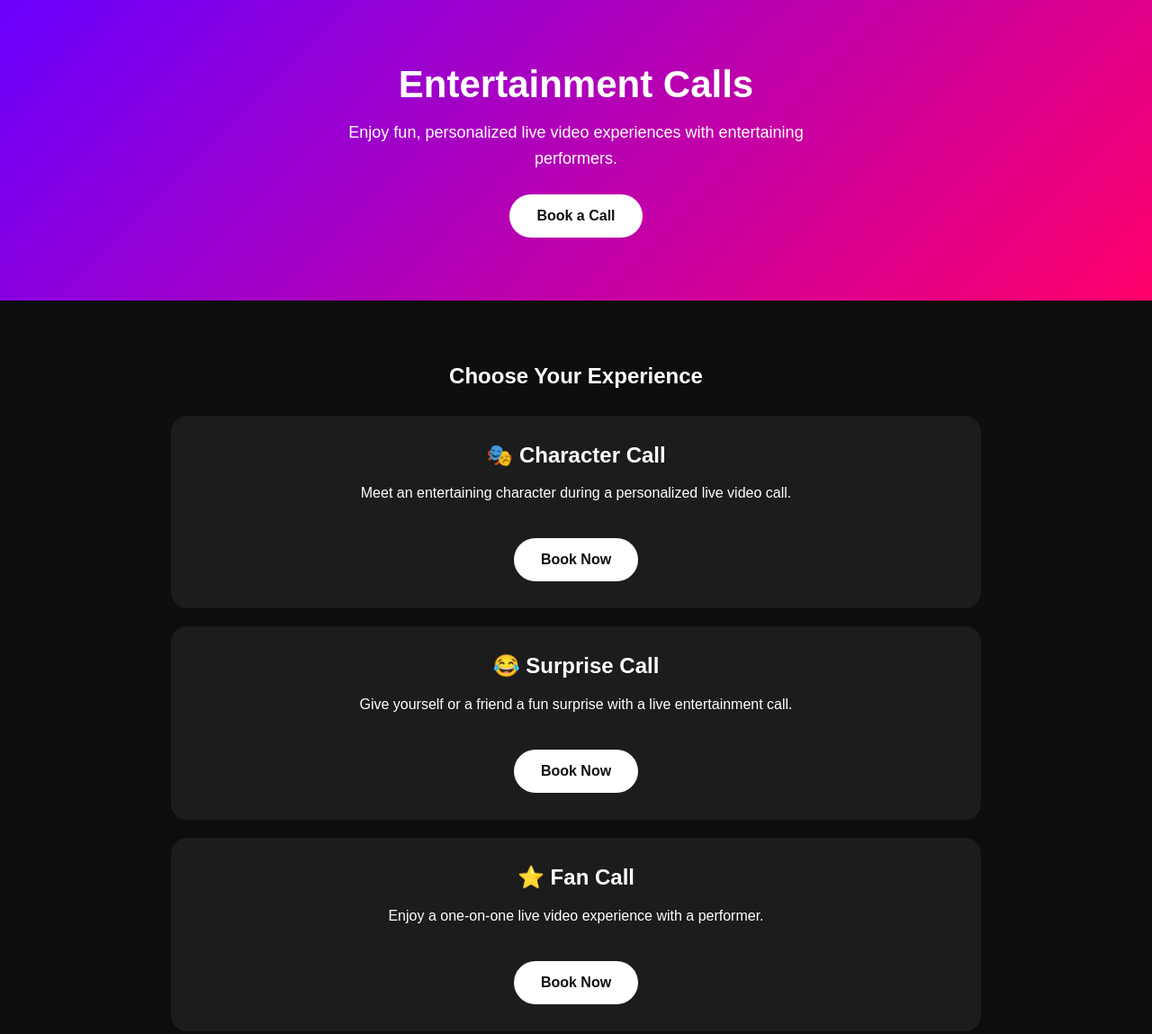
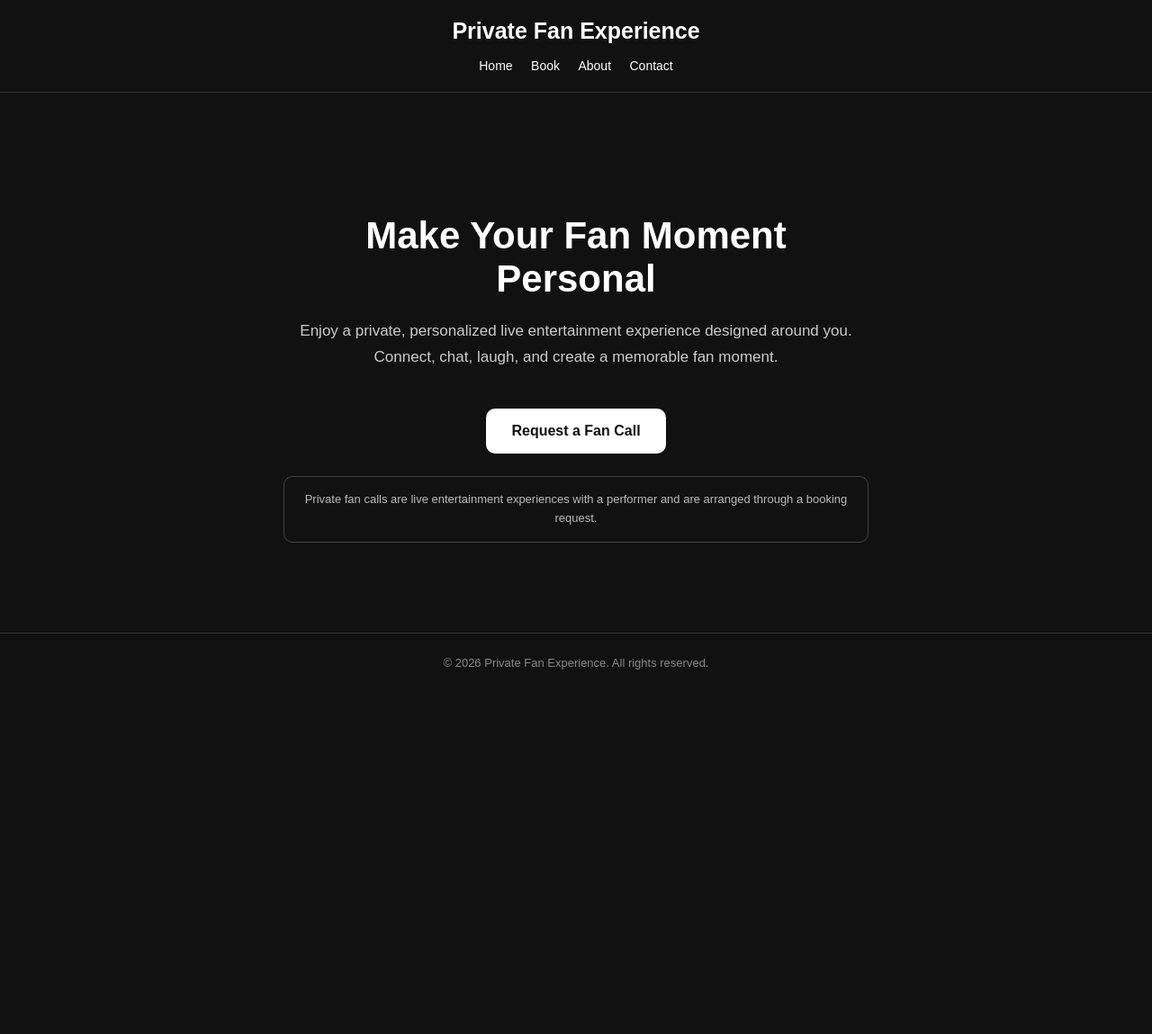
Before and after one commit to matts485/-matt-live-calls., a website: page index.html in a window 1280 px wide. Shown: the top 1149 px of the page at 90% size. After the commit the page ends 800 px from the top, so only its background shows below. Drawn offline with Linux system fonts and the light colour scheme.

Commit message:
Update home page
Updated the title and theme of the webpage to reflect a private fan experience. Modified styles and structure for improved layout and user navigation.

```diff
--- a/index.html
+++ b/index.html
@@ -3,7 +3,7 @@
 <head>
   <meta charset="UTF-8">
   <meta name="viewport" content="width=device-width, initial-scale=1.0">
-  <title>Entertainment Calls</title>
+  <title>Private Fan Experience</title>
 
   <style>
     * {
@@ -13,126 +13,132 @@
     body {
       margin: 0;
       font-family: Arial, sans-serif;
-      background: #0d0d0d;
-      color: white;
+      background: #111;
+      color: #fff;
     }
 
     header {
-      padding: 70px 20px;
+      padding: 20px;
       text-align: center;
-      background: linear-gradient(135deg, #6a00ff, #ff006a);
+      border-bottom: 1px solid #333;
     }
 
     header h1 {
-      font-size: 42px;
-      margin: 0 0 15px;
+      margin: 0;
+      font-size: 25px;
     }
 
-    header p {
-      font-size: 18px;
-      max-width: 600px;
-      margin: auto;
-      line-height: 1.6;
+    nav {
+      margin-top: 15px;
+    }
+
+    nav a {
+      color: #fff;
+      text-decoration: none;
+      margin: 0 8px;
+      font-size: 14px;
+    }
+
+    .hero {
+      min-height: 75vh;
+      display: flex;
+      align-items: center;
+      justify-content: center;
+      text-align: center;
+      padding: 40px 20px;
+    }
+
+    .hero-content {
+      max-width: 650px;
+    }
+
+    .hero h2 {
+      font-size: 42px;
+      margin-bottom: 20px;
+    }
+
+    .hero p {
+      color: #ccc;
+      line-height: 1.7;
+      font-size: 17px;
     }
 
     .button {
       display: inline-block;
       margin-top: 25px;
-      padding: 15px 30px;
-      background: white;
+      padding: 16px 28px;
+      background: #fff;
       color: #111;
       text-decoration: none;
-      border-radius: 30px;
+      border-radius: 10px;
       font-weight: bold;
     }
 
-    .section {
-      padding: 50px 20px;
-      text-align: center;
-    }
-
-    .cards {
-      max-width: 900px;
-      margin: 30px auto;
-      display: grid;
-      gap: 20px;
-    }
-
-    .card {
-      background: #1c1c1c;
-      padding: 30px;
-      border-radius: 18px;
-    }
-
-    .card h2 {
-      margin-top: 0;
+    .notice {
+      margin-top: 25px;
+      padding: 15px;
+      border: 1px solid #444;
+      border-radius: 10px;
+      color: #bbb;
+      font-size: 13px;
+      line-height: 1.6;
     }
 
     footer {
-      padding: 30px;
       text-align: center;
+      padding: 25px;
       color: #888;
+      font-size: 13px;
+      border-top: 1px solid #333;
+    }
+
+    @media (max-width: 600px) {
+      .hero h2 {
+        font-size: 34px;
+      }
     }
   </style>
 </head>
 
 <body>
 
-<header>
-  <h1>Entertainment Calls</h1>
-  <p>
-    Enjoy fun, personalized live video experiences with entertaining performers.
-  </p>
+  <header>
+    <h1>Private Fan Experience</h1>
 
-  <a class="button" href="book.html">
-    Book a Call
-  </a>
-</header>
+    <nav>
+      <a href="index.html">Home</a>
+      <a href="book.html">Book</a>
+      <a href="about.html">About</a>
+      <a href="contact.html">Contact</a>
+    </nav>
+  </header>
 
-<section class="section">
-  <h2>Choose Your Experience</h2>
+  <section class="hero">
+    <div class="hero-content">
 
-  <div class="cards">
+      <h2>Make Your Fan Moment Personal</h2>
 
-    <div class="card">
-      <h2>🎭 Character Call</h2>
       <p>
-        Meet an entertaining character during a personalized live video call.
+        Enjoy a private, personalized live entertainment experience
+        designed around you. Connect, chat, laugh, and create a memorable
+        fan moment.
       </p>
 
       <a class="button" href="book.html">
-        Book Now
+        Request a Fan Call
       </a>
+
+      <div class="notice">
+        Private fan calls are live entertainment experiences with a performer
+        and are arranged through a booking request.
+      </div>
+
     </div>
+  </section>
 
-    <div class="card">
-      <h2>😂 Surprise Call</h2>
-      <p>
-        Give yourself or a friend a fun surprise with a live entertainment call.
-      </p>
-
-      <a class="button" href="book.html">
-        Book Now
-      </a>
-    </div>
-
-    <div class="card">
-      <h2>⭐ Fan Call</h2>
-      <p>
-        Enjoy a one-on-one live video experience with a performer.
-      </p>
-
-      <a class="button" href="book.html">
-        Book Now
-      </a>
-    </div>
-
-  </div>
-</section>
-
-<footer>
-  © 2026 Entertainment Calls
-</footer>
+  <footer>
+    © 2026 Private Fan Experience. All rights reserved.
+  </footer>
 
 </body>
 </html>
```
